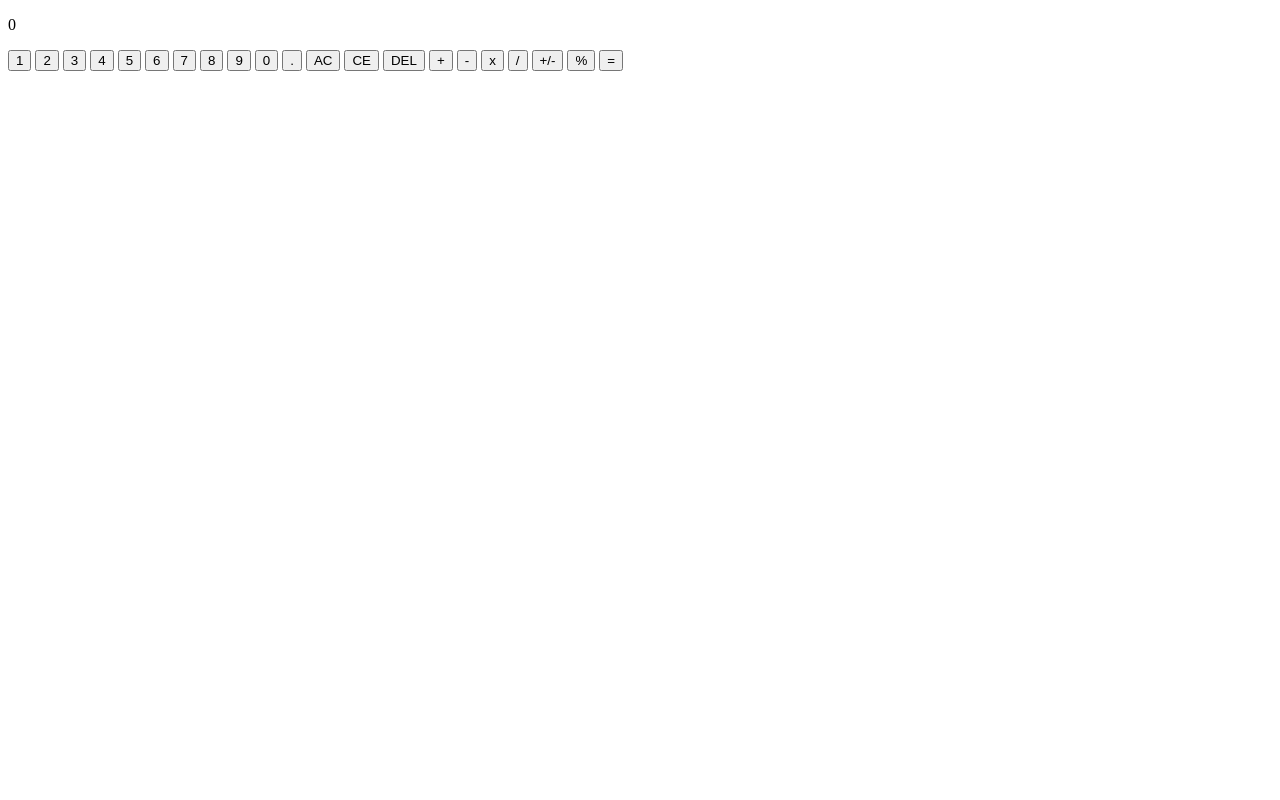
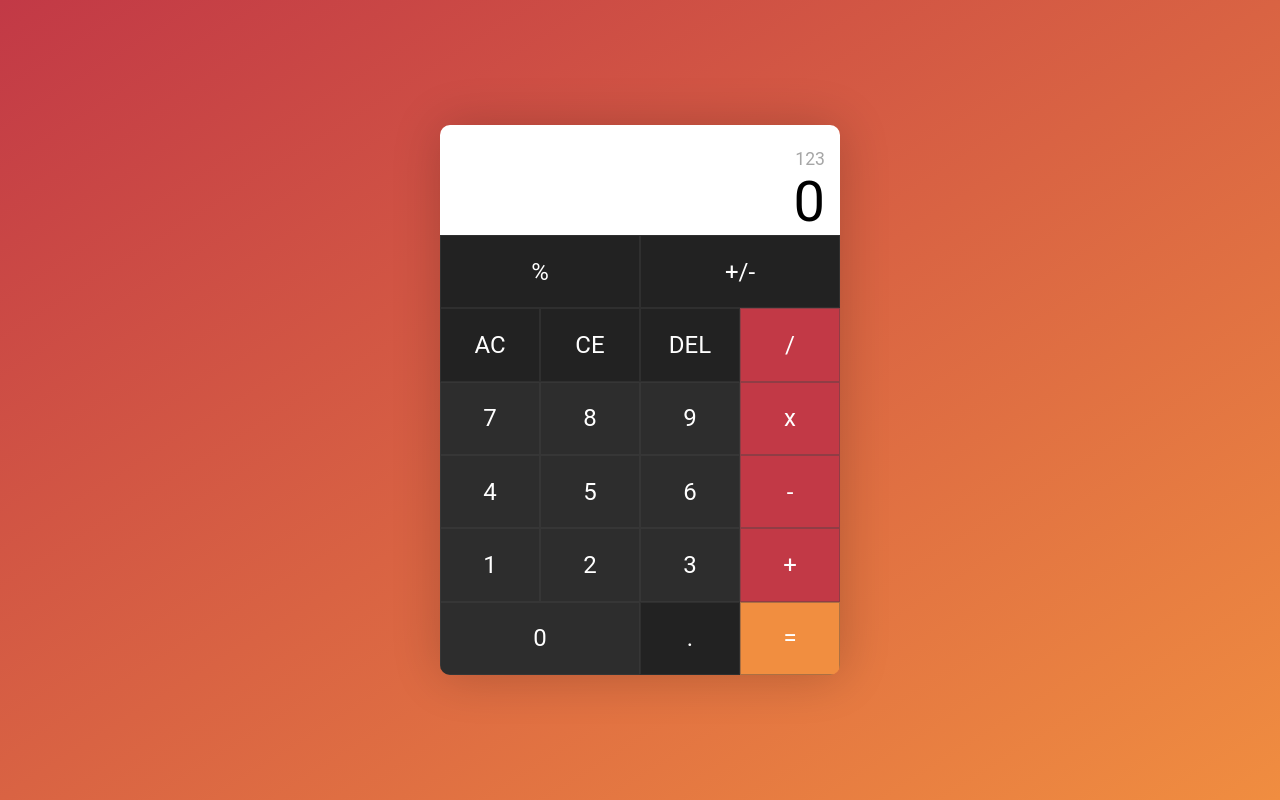
Before and after one commit to K750i/calculator_odin, a plain HTML site: page index.html in a window 1280 px wide. Drawn offline with Linux system fonts and the light colour scheme.

Commit message:
Add basic styling

```diff
--- a/index.html
+++ b/index.html
@@ -5,6 +5,7 @@
     <meta charset="UTF-8">
     <meta http-equiv="X-UA-Compatible" content="IE=edge">
     <meta name="viewport" content="width=device-width, initial-scale=1.0">
+    <link rel="stylesheet" href="./styles.css">
     <script src="./script.js" defer></script>
     <title>Calculator</title>
 </head>
@@ -12,30 +13,52 @@
 <body>
     <div class="main-wrapper">
         <div class="display-wrapper">
-            <p class="display">0</p>
+            <p class="secondary-display">123</p>
+            <p class="main-display">0</p>
         </div>
         <div class="button-wrapper">
-            <button data-type="number" data-value="1">1</button>
-            <button data-type="number" data-value="2">2</button>
-            <button data-type="number" data-value="3">3</button>
-            <button data-type="number" data-value="4">4</button>
-            <button data-type="number" data-value="5">5</button>
-            <button data-type="number" data-value="6">6</button>
-            <button data-type="number" data-value="7">7</button>
-            <button data-type="number" data-value="8">8</button>
-            <button data-type="number" data-value="9">9</button>
-            <button data-type="number" data-value="0">0</button>
-            <button data-type="key_dot" data-value="dot">.</button>
-            <button data-type="key_ac" data-value="ac">AC</button>
-            <button data-type="key_ce" data-value="ce">CE</button>
-            <button data-type="key_del" data-value="del">DEL</button>
-            <button data-type="operator" data-value="add">+</button>
-            <button data-type="operator" data-value="sub">-</button>
-            <button data-type="operator" data-value="mul">x</button>
-            <button data-type="operator" data-value="div">/</button>
-            <button data-type="key_neg" data-value="neg">+/-</button>
-            <button data-type="key_pct" data-value="pct">%</button>
-            <button data-type="key_eq" data-value="eq">=</button>
+            <button class="key func wide" data-type="key_pct"
+                data-value="pct">%</button>
+            <button class="key func wide" data-type="key_neg"
+                data-value="neg">+/-</button>
+            <button class="key func" data-type="key_ac"
+                data-value="ac">AC</button>
+            <button class="key func" data-type="key_ce"
+                data-value="ce">CE</button>
+            <button class="key func" data-type="key_del"
+                data-value="del">DEL</button>
+            <button class="key operator" data-type="operator"
+                data-value="div">/</button>
+            <button class="key number" data-type="number"
+                data-value="7">7</button>
+            <button class="key number" data-type="number"
+                data-value="8">8</button>
+            <button class="key number" data-type="number"
+                data-value="9">9</button>
+            <button class="key operator" data-type="operator"
+                data-value="mul">x</button>
+            <button class="key number" data-type="number"
+                data-value="4">4</button>
+            <button class="key number" data-type="number"
+                data-value="5">5</button>
+            <button class="key number" data-type="number"
+                data-value="6">6</button>
+            <button class="key operator" data-type="operator"
+                data-value="sub">-</button>
+            <button class="key number" data-type="number"
+                data-value="1">1</button>
+            <button class="key number" data-type="number"
+                data-value="2">2</button>
+            <button class="key number" data-type="number"
+                data-value="3">3</button>
+            <button class="key operator" data-type="operator"
+                data-value="add">+</button>
+            <button class="key number wide" data-type="number"
+                data-value="0">0</button>
+            <button class="key func" data-type="key_dot"
+                data-value="dot">.</button>
+            <button class="key equal" data-type="key_eq"
+                data-value="eq">=</button>
         </div>
     </div>
 </body>
--- a/script.js
+++ b/script.js
@@ -1,6 +1,6 @@
 'use strict';
 const buttons = document.querySelector('.button-wrapper');
-const display = document.querySelector('.display');
+const display = document.querySelector('.main-display');
 const operations = {
     add: (n1, n2) => parseFloat(n1) + parseFloat(n2),
     sub: (n1, n2) => parseFloat(n1) - parseFloat(n2),
--- /dev/null
+++ b/styles.css
@@ -0,0 +1,102 @@
+:root {
+    --bgcolor_one: #c23946;
+    --bgcolor_two: #f08d40;
+    --num_color: #2d2d2d;
+    --operator_color: #c23946;
+    --key_color: #222222;
+    --eq_key_color: #f18e40;
+}
+
+html {
+    height: 100%;
+    box-sizing: border-box;
+}
+
+*,
+*:before,
+*:after {
+    box-sizing: inherit;
+}
+
+body,
+p,
+button {
+    margin: 0;
+    padding: 0;
+}
+
+body {
+    background: linear-gradient(to bottom right, var(--bgcolor_one), var(--bgcolor_two));
+    font-family: Roboto, sans-serif;
+}
+
+.main-wrapper {
+    position: absolute;
+    top: 0;
+    bottom: 0;
+    left: 0;
+    right: 0;
+    margin: auto;
+    width: 400px;
+    height: 550px;
+    overflow: hidden;
+    border-radius: 10px;
+    box-shadow: 1px 1px 50px rgba(0, 0, 0, 0.2);
+
+    display: flex;
+    flex-direction: column;
+}
+
+.display-wrapper {
+    flex: 1 0 0;
+    background: white;
+    text-align: right;
+    font-size: 3.5rem;
+    padding-left: 15px;
+    padding-right: 15px;
+
+    display: flex;
+    flex-direction: column;
+    justify-content: flex-end;
+}
+
+.secondary-display {
+    font-size: 1.1rem;
+    color: hsl(0, 0%, 65%);
+}
+
+.button-wrapper {
+    flex: 4 0 0;
+    display: flex;
+    flex-wrap: wrap;
+}
+
+.key {
+    width: 25%;
+    border: 1px solid hsla(0, 0%, 27%, 0.4);
+    border-radius: 0;
+    color: white;
+    font-family: Roboto, sans-serif;
+    font-size: 1.5rem;
+    flex: 1 0 auto;
+}
+
+.key.number {
+    background: var(--num_color);
+}
+
+.key.operator {
+    background: var(--operator_color);
+}
+
+.key.func {
+    background: var(--key_color);
+}
+
+.key.equal {
+    background: var(--eq_key_color);
+}
+
+.key.wide {
+    flex-basis: 50%;
+}
```
